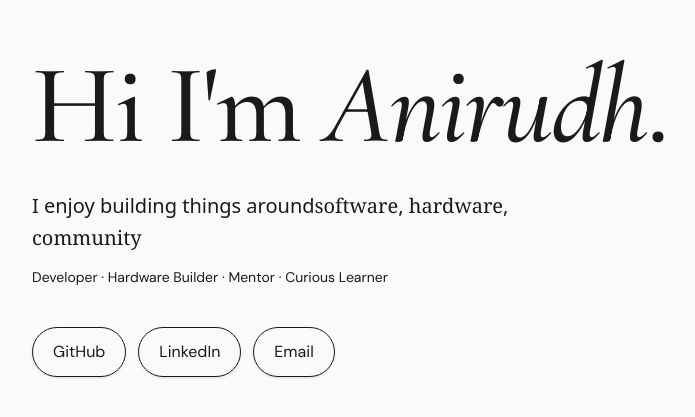
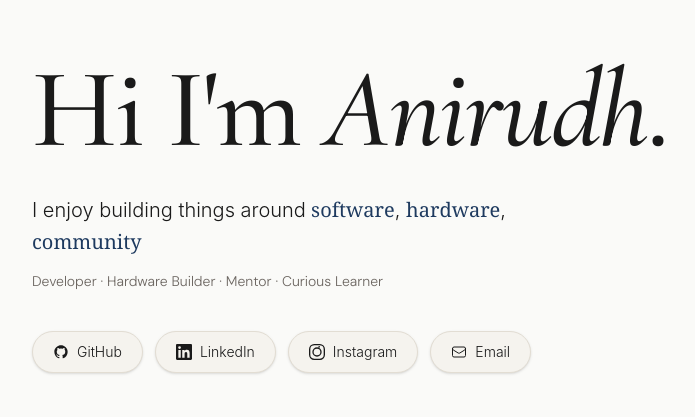
Before and after one commit to anirudh12032008/portfolio-map, a Next.js app: page / in a window 1280 px wide. Shown: the part 163-580 px from the top of the page, without its empty margins (120-815 px from the left). Built offline with nearby package versions, Linux system fonts and the light colour scheme.

Commit message:
fixed css and icons

```diff
--- a/src/app/globals.css
+++ b/src/app/globals.css
@@ -1,45 +1,29 @@
 @import "tailwindcss";
-/*
-:root {
-  --background: #ffffff;
-  --foreground: #171717;
+
+@theme inline {
+	--color-bg: var(--bg);
+	--color-surface: var(--surface);
+	--color-border: var(--border);
+	--color-ink: var(--ink);
+	--color-ink-soft: var(--ink-soft);
+	--color-ink-muted: var(--ink-muted);
+	--color-navy: var(--navy);
+	--color-gold: var(--gold);
+	--color-offwhite: var(--offwhite);
+	--color-cream-100: var(--surface);
+	--color-cream-200: var(--border);
+	--color-olive-dark: var(--olive-dark);
 }
 
-@theme inline {
-  --color-background: var(--background);
-  --color-foreground: var(--foreground);
-  --font-sans: var(--font-geist-sans);
-  --font-mono: var(--font-geist-mono);
+:root {
+  --bg:       #FAFAF8;
+	--offwhite: #F8F6F1;
+  --surface:  #F5F3EE;
+  --border:   #E2DDD3;
+  --ink:      #1A1A1A;
+  --ink-soft: #3D3935;
+  --ink-muted:#6B6560;
+  --navy:     #1E3A5F;
+	--olive-dark:#3E4D19;
+  --gold:     #C9A96E;
 }
-
-@media (prefers-color-scheme: dark) {
-  :root {
-    --background: #0a0a0a;
-    --foreground: #ededed;
-  }
-}
-
-body {
-  background: var(--background);
-  color: var(--foreground);
-  font-family: Arial, Helvetica, sans-serif;
-}
-
-
-.glow{
-  text-shadow: 0 0 20px rgba(200, 169, 110, 0.8), 0 0 30px rgba(200, 169, 110, 0.6), 0 0 40px rgba(200, 169, 110, 0.4);
-}
-
-
-@layer utilities {
-  .font-display  { font-family: 'Cormorant Garamond', serif; }
-  .font-mono-dm  { font-family: 'DM Mono', monospace; }
-  .text-ivory    { color: var(--ivory); }
-  .text-cream    { color: var(--cream); }
-  .text-mist     { color: var(--mist); }
-  .text-ghost    { color: var(--ghost); }
-  .text-gold     { color: var(--gold); }
-  .bg-ink        { background-color: var(--ink); }
-  .bg-surface    { background-color: var(--surface); }
-  .bg-raised     { background-color: var(--raised); }
-} */
--- a/src/components/sections/Hero.tsx
+++ b/src/components/sections/Hero.tsx
@@ -73,9 +73,29 @@ import clsx from "clsx";
 
 
 const socials = [
-    {label: "GitHub", href: "https://github.com/anirudh12032008/"},
-    {label: "LinkedIn", href: "https://www.linkedin.com/in/anirudh-sahu-4b245327b/"},
-    {label: "Email", href: "mailto:anirudh12sahu@gmail.com"}
+    {label: "GitHub", href: "https://github.com/anirudh12032008/", icon: (<svg viewBox="0 0 24 24" fill="currentColor" className="w-4 h-4">
+        <path d="M12 2C6.477 2 2 6.484 2 12.021c0 4.428 2.865 8.184 6.839 9.504.5.092.682-.217.682-.482 0-.237-.009-.868-.013-1.703-2.782.605-3.369-1.342-3.369-1.342-.454-1.156-1.11-1.463-1.11-1.463-.908-.621.069-.608.069-.608 1.003.07 1.531 1.032 1.531 1.032.892 1.53 2.341 1.088 2.91.832.092-.647.35-1.088.636-1.338-2.22-.253-4.555-1.113-4.555-4.951 0-1.093.39-1.988 1.029-2.688-.103-.253-.446-1.272.098-2.65 0 0 .84-.27 2.75 1.026A9.564 9.564 0 0 1 12 6.844a9.59 9.59 0 0 1 2.504.337c1.909-1.296 2.747-1.027 2.747-1.027.546 1.379.202 2.398.1 2.651.64.7 1.028 1.595 1.028 2.688 0 3.848-2.339 4.695-4.566 4.943.359.309.678.919.678 1.852 0 1.336-.012 2.415-.012 2.743 0 .267.18.578.688.48C19.138 20.2 22 16.447 22 12.021 22 6.484 17.522 2 12 2z" />
+      </svg>)},
+    {label: "LinkedIn", href: "https://www.linkedin.com/in/anirudh-sahu-4b245327b/", icon: ( <svg viewBox="0 0 24 24" fill="currentColor" className="w-4 h-4">
+        <path d="M20.447 20.452h-3.554v-5.569c0-1.328-.027-3.037-1.852-3.037-1.853 0-2.136 1.445-2.136 2.939v5.667H9.351V9h3.414v1.561h.046c.477-.9 1.637-1.85 3.37-1.85 3.601 0 4.267 2.37 4.267 5.455v6.286zM5.337 7.433a2.062 2.062 0 0 1-2.063-2.065 2.064 2.064 0 1 1 2.063 2.065zm1.782 13.019H3.555V9h3.564v11.452zM22.225 0H1.771C.792 0 0 .774 0 1.729v20.542C0 23.227.792 24 1.771 24h20.451C23.2 24 24 23.227 24 22.271V1.729C24 .774 23.2 0 22.222 0h.003z" />
+      </svg>)},
+    {label: "Instagram", href: "https://www.instagram.com/anirudh_sahu_12/", icon: (<svg viewBox="0 0 24 24" fill="currentColor" className="w-4 h-4">
+        <path d="M7.75 2h8.5A5.75 5.75 0 0 1 22 7.75v8.5A5.75 5.75 0 0 1 16.25 22h-8.5A5.75 5.75 0 0 1 2 16.25v-8.5A5.75 5.75 0 0 1 7.75 2zm0-2A7.75 7.75 0 0 0 0 7.75v8.5A7.75 7.75 0 0 0 7.75 24h8.5A7.75 7.75 0 0 0 24 16.25v-8.5A7.75 7.75 0 0
+        0 16.25 0h-8.5zM12 7a5 5 0 1 1 0 10 5 5 0 0 1 0-10zm0-2a7 7 0 1 0 .001 14.001A7 7 0 0 0 12 5zm4.5-.75a1.25 1.25 0 1 1-2.5-.001A1.25 1.25 0 0 1 16.5 4.25z" />
+        </svg>)},
+    {label: "Email", href: "mailto:anirudh12sahu@gmail.com", icon: (<svg
+        viewBox="0 0 24 24"
+        fill="none"
+        stroke="currentColor"
+        strokeWidth={1.5}
+        className="w-4 h-4"
+      >
+        <path
+          strokeLinecap="round"
+          strokeLinejoin="round"
+          d="M21.75 6.75v10.5a2.25 2.25 0 0 1-2.25 2.25h-15a2.25 2.25 0 0 1-2.25-2.25V6.75m19.5 0A2.25 2.25 0 0 0 19.5 4.5h-15a2.25 2.25 0 0 0-2.25 2.25m19.5 0v.243a2.25 2.25 0 0 1-1.07 1.916l-7.5 4.615a2.25 2.25 0 0 1-2.36 0L3.32 8.91a2.25 2.25 0 0 1-1.07-1.916V6.75"
+        />
+      </svg>)}
 ];
 
 const container = {
@@ -112,7 +132,7 @@ variants={item}
 className="font-serif text-display"
 style={{fontSize: "clamp(3.5rem, 9vw, 7rem)", lineHeight: 1}}
 >
-    Hi I'm <span className="text-gold glow relative" style={{fontStyle:"italic"}}>Anirudh</span>.
+    Hi I'm <span className=" glow relative" style={{fontStyle:"italic"}}>Anirudh</span>.
 </motion.h1>
 
 <motion.p
@@ -121,7 +141,7 @@ variants={item}
 className="mt-7 text-lg md:text-xl text-inf-soft font-sans font-light leading-relaxed max-w-lg"
 
 > I enjoy building things around
-<span className="font-serif text-navy">software</span>, <span className="font-serif text-navy">hardware</span>, <span className="font-serif text-navy">community</span></motion.p>
+<span className="font-serif text-navy"> software</span>, <span className="font-serif text-navy">hardware</span>, <span className="font-serif text-navy">community</span></motion.p>
 
 
 
@@ -140,7 +160,9 @@ className="mt-3 text-sm text-ink-muted">
         href={s.href}
         target="_blank"
         rel="noopener noreferrer"
-        className="inline-flex items-center gap-2 px-5 py-3 rounded-full border border-cream-200 bg-cream-100 text-ink hover:bg-navy hover:border-navy hover:text-white transition-colors duration-300 shadow-sm" >
+        // ahhhhhhhhhhhh
+       className="inline-flex items-center gap-2 px-5 py-2.5 rounded-full bg-cream-100 border border-cream-200 text-ink text-sm font-sans hover:border-navy hover:bg-navy hover:text-white transition-all duration-200 shadow-sm" >
+            {s.icon}
             {s.label}
         </a>
     ))}
--- a/src/styles/global.css
+++ b/src/styles/global.css
@@ -2,38 +2,31 @@
 @import url('https://fonts.googleapis.com/css2?family=Cormorant+Garamond:ital,wght@0,300;0,400;0,500;0,600;0,700;1,300;1,400;1,500&family=DM+Sans:ital,opsz,wght@0,9..40,300;0,9..40,400;0,9..40,500;1,9..40,300;1,9..40,400&display=swap');
 
 
-
-@tailwind base;
-@tailwind components;
-@tailwind utilities;
-
-
-
-:root {
-  --bg:       #FAFAF8;
-  --surface:  #F5F3EE;
-  --border:   #E2DDD3;
-  --ink:      #1A1A1A;
-  --ink-soft: #3D3935;
-  --ink-muted:#6B6560;
-  --navy:     #1E3A5F;
-  --gold:     #C9A96E;
+* {
+    box-sizing: border-box;
 }
 
 html{
     scroll-behavior: smooth;
 }
 
+
+
 body{
     background-color: var(--bg);
     color: var(--ink);
-    font-family: 'DM Sans', sans-serif;
-
+    font-family: 'DM Sans', system-ui, sans-serif;
+    font-weight: 300;
     -webkit-font-smoothing: antialiased;
     -moz-osx-font-smoothing: grayscale;
     overflow-x: hidden;
 }
 
+
+::selection {
+    background: rgba(201, 169, 110, 0.25);
+    color: var(--ink);
+}
 
 ::-webkit-scrollbar        { width: 6px; }
 ::-webkit-scrollbar-track  { background: var(--surface); }
@@ -68,12 +61,12 @@ letter-spacing: -0.01em;
 }
 
 .bg-offwhite {
-    background-color: #f8f6f1;
+  background-color: var(--offwhite);
 }
 
 
 .bg-olive-dark{
-    background-color: #3e4d19;
+  background-color: var(--olive-dark);
 }
 /* body {
   background-color: #f8f6f1;
```
Also changed, not shown: package.json (+5 -5 lines), 1 other file (tests, documents, lock files or other folders).
